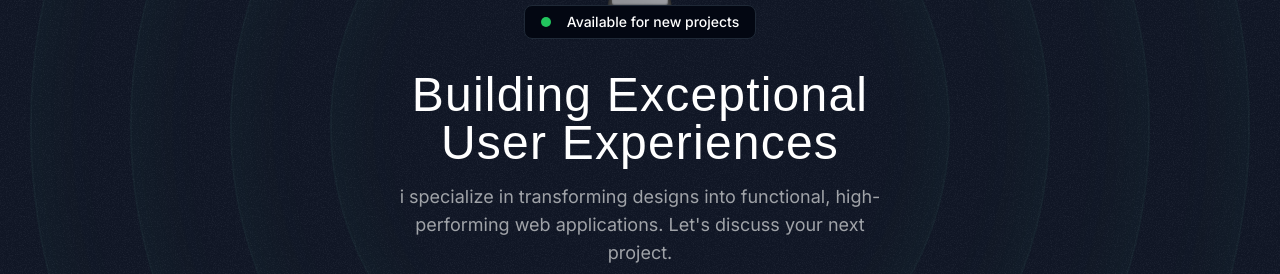
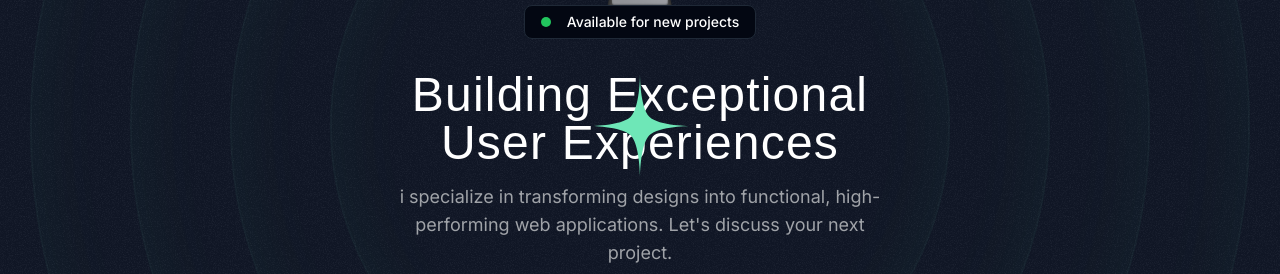
Before and after one commit to MorhafGhziel/frontend-tribe-portofolio, a Next.js app: page / in a window 1280 px wide. Shown: the part 335-609 px from the top of the page. Built offline with nearby package versions, Linux system fonts and the light colour scheme; a web font is replaced by a local one.

Commit message:
import the star icon and postioned it

```diff
--- a/src/sections/Hero.tsx
+++ b/src/sections/Hero.tsx
@@ -2,6 +2,7 @@ import memojiImage from "@/assets/images/memoji-computer.png";
 import Image from "next/image";
 import ArrowDown from "@/assets/icons/arrow-down.svg";
 import grainImage from "@/assets/images/grain.jpg";
+import StarIcon from "@/assets/icons/star.svg";
 
 export const HeroSection = () => {
   return (
@@ -16,6 +17,9 @@ export const HeroSection = () => {
       <div className="size-[820px] hero-ring"></div>
       <div className="size-[1020px] hero-ring"></div>
       <div className="size-[1220px] hero-ring"></div>
+      <div className="absolute top-1/2 left-1/2 -translate-x-1/2 -translate-y-1/2">
+        <StarIcon className="size-28 text-emerald-300" />
+      </div>
       <div className="container">
         <div className="flex items-center flex-col">
           <Image
```
